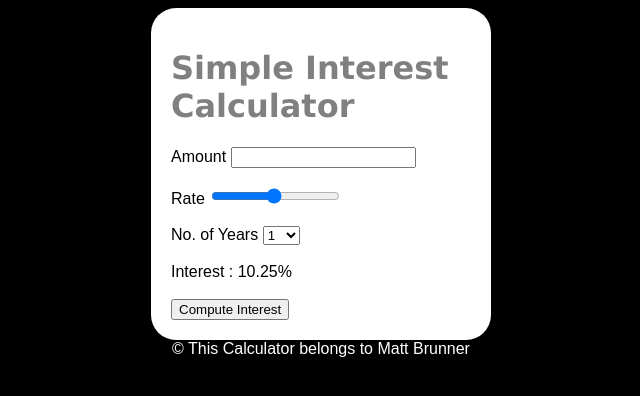
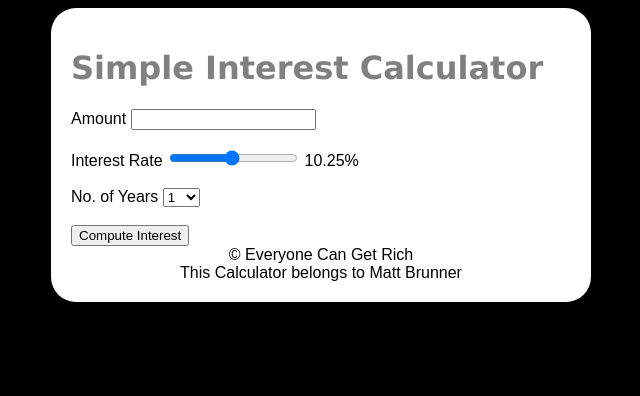
Before and after one commit to mmbrunner/Simple-Interest-Calculator, a plain HTML site: page index.html in a window 1280 px wide. Shown: the whole page, without its empty margins (319-959 px from the left). Drawn offline with Linux system fonts and the light colour scheme.

Commit message:
finished

```diff
--- a/index.html
+++ b/index.html
@@ -1,19 +1,22 @@
 <!DOCTYPE html>
 <html>
     <head>
-        <title>Simple Interest Calculator</title>
+        <title>Web App - Simple Interest Calculator</title>
     <script src="script.js"></script>
     <link rel="stylesheet" href="style.css">
     </head>
     <body>
         <div class="maindiv">
             <h1>Simple Interest Calculator</h1>
-
                 Amount
                 <!-- add onchange function for validate principal -->
                 <input type="number"  id="principal" onchange="validatePrincipal()">  <br/><br/>
                 <!-- changed input to range set attributes min to 1, max to 20, step to 0.25, & value to 10.25 -->
-        Rate <input type="range" id="rate" step=0.25 min=1 max=20 value=10.25 onchange="updateRate()"> <br/><br/>
+                Interest Rate <input type="range" id="rate" step=0.25 min=1 max=20 value=10.25 onchange="updateRate()">
+                <!-- create a span to display rate_val and set the display to 10.25% -->
+                <span id="rate_val">
+                10.25%
+                </span><br/><br/>
                 <!-- changed input to select and made values 1-10 as options -->
                 No. of Years <select id="years">
                     <option value="1">1</option>
@@ -27,20 +30,17 @@
                     <option value="9">9</option>
                     <option value="10">10</option>
                 </select>  <br/><br/>
-        <!-- create a span to display rate_val and set the display to 10.25% -->
-        Interest :
-        <span id="rate_val">
-            10.25%
-        </span>     <br/><br/>
                 <!-- changed the button to "Compute Interest" and create a span to display result -->
                 <button onclick="compute()">Compute Interest</button> </br>
                 <span id="result">
                 <!-- left blank because the result is decided through script.js -->
                 </span>
+            <!-- create a copyright message inside the footer tag -->
+            <footer class="footer">
+                &#169; Everyone Can Get Rich </br>
+                This Calculator belongs to Matt Brunner
+            </footer>
         </div>
     </body>
-    <!-- create a copyright message inside the footer tag -->
-    <footer class="footer">
-        &#169; This Calculator belongs to Matt Brunner
-    </footer>
+
 </html>
--- a/script.js
+++ b/script.js
@@ -36,4 +36,10 @@ function validatePrincipal()
         principal.focus();
         return false;
     }
+    //if the principal is blank
+    if (x == "") {
+        alert("Enter a Positive Number");
+        principal.focus();
+        return false;
+    }
 }
--- a/style.css
+++ b/style.css
@@ -13,10 +13,11 @@ h1{
 .maindiv {
     background-color: white;
     color: black;
-    width: 300px;
+    width: 500px;
     padding: 20px;
     border-radius: 25px;
     margin: auto;
+
 }
 /* set mark highlights background to grey and font color to white */
 mark{
```
Also changed, not shown: task_1.png, task_15.PNG (added), task_16.PNG (added), task_17.PNG (added), task_18.PNG (added), task_19.PNG (added), task_2.png (added), task_3.png (added), task_4.png (added), task_5.PNG (added), task_6.PNG, task_7.PNG, task_8.PNG, task_9.PNG (added). Lines whose indentation alone changed are shown as unchanged.
